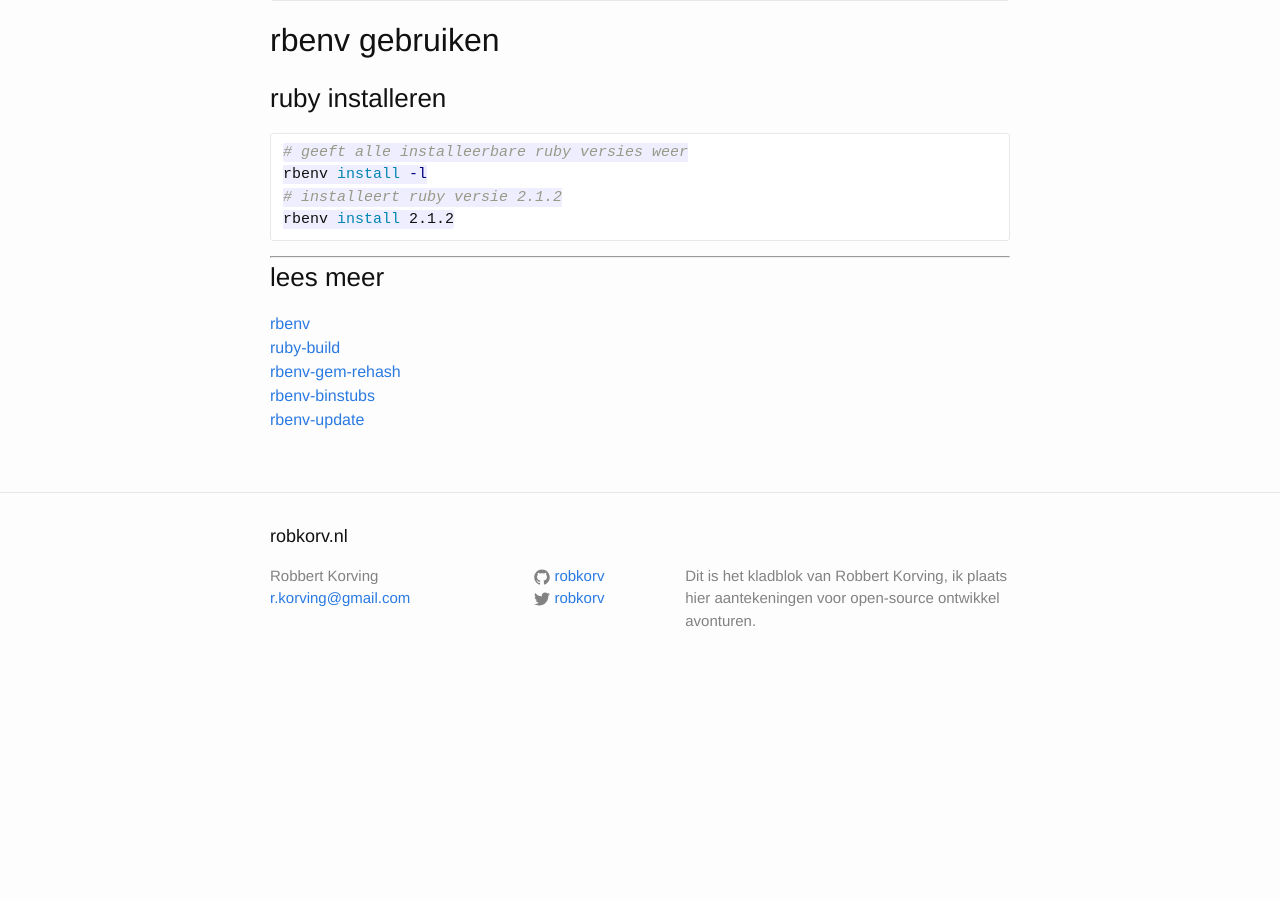
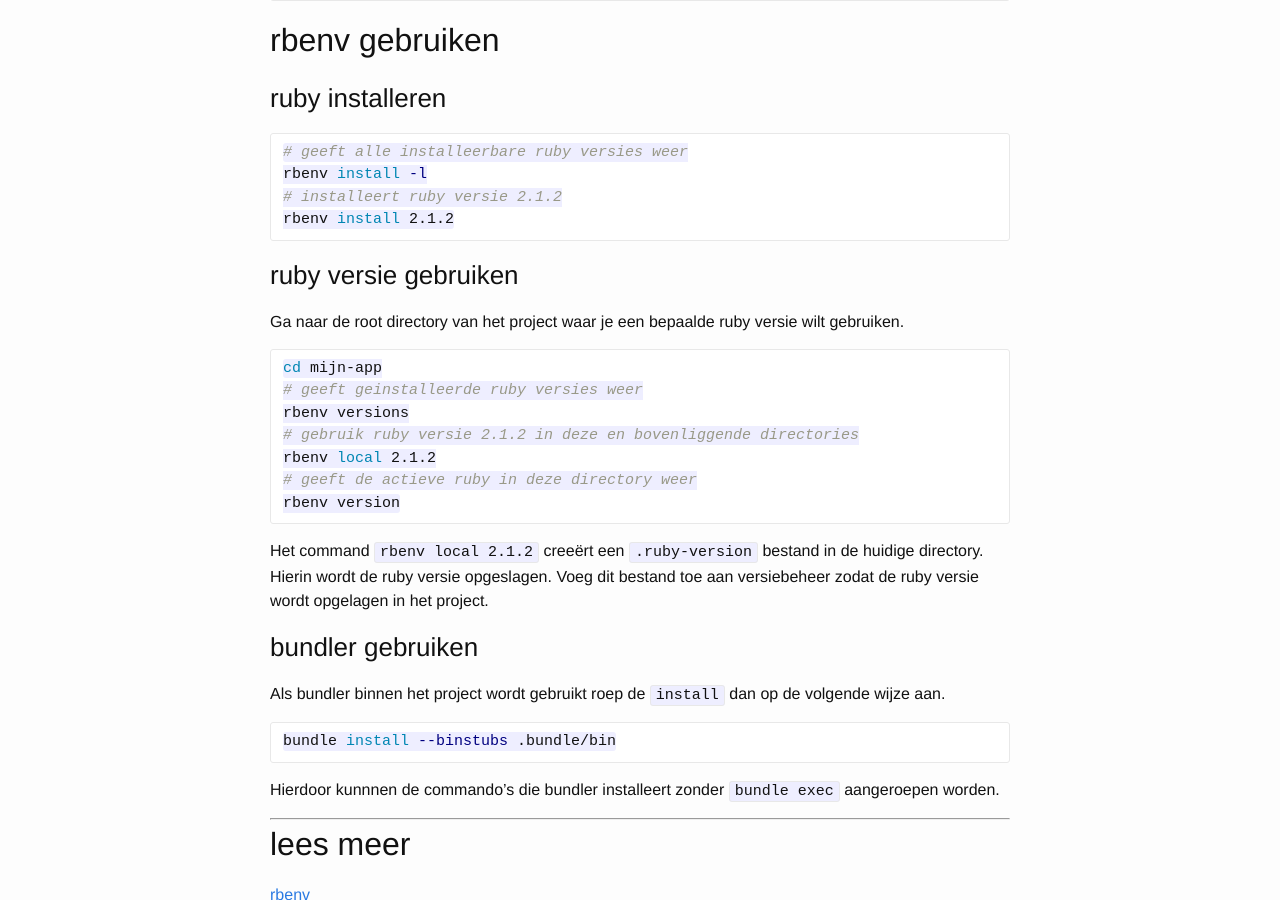
Before and after one commit to robkorv/robkorv.github.io, a Jekyll site: the page built from _posts/2014-08-16-een-ruby-omgeving-per-project-in-ubuntu.markdown, in a window 1280 px wide and 900 px high, scrolled down 1227 px. Built offline with Jekyll 4.4.1, drawn with Linux system fonts in a browser that asks for light colours; comment, search, counter and statistics services are not loaded; before the commit the page ends 1919 px from its top, so only the background shows below that.

Commit message:
updated post

````diff
--- a/_posts/2014-08-16-een-ruby-omgeving-per-project-in-ubuntu.markdown
+++ b/_posts/2014-08-16-een-ruby-omgeving-per-project-in-ubuntu.markdown
@@ -66,10 +66,39 @@ rbenv install -l
 rbenv install 2.1.2
 ```
 
+### ruby versie gebruiken
 
+Ga naar de root directory van het project waar je een bepaalde ruby versie wilt
+gebruiken.
+
+```bash
+cd mijn-app
+# geeft geinstalleerde ruby versies weer
+rbenv versions
+# gebruik ruby versie 2.1.2 in deze en bovenliggende directories
+rbenv local 2.1.2
+# geeft de actieve ruby in deze directory weer
+rbenv version
+```
+
+Het command `rbenv local 2.1.2` creeërt een `.ruby-version` bestand in de huidige
+directory. Hierin wordt de ruby versie opgeslagen. Voeg dit bestand toe aan
+versiebeheer zodat de ruby versie wordt opgelagen in het project.
+
+### bundler gebruiken
+
+Als bundler binnen het project wordt gebruikt roep de `install` dan op de volgende
+wijze aan.
+
+```bash
+bundle install --binstubs .bundle/bin
+```
+
+Hierdoor kunnnen de commando's die bundler installeert zonder `bundle exec`
+aangeroepen worden.
 
 ---
-### lees meer
+## lees meer
 [rbenv](https://github.com/sstephenson/rbenv)
 [ruby-build](https://github.com/sstephenson/ruby-build)
 [rbenv-gem-rehash](https://github.com/sstephenson/rbenv-gem-rehash)
````
